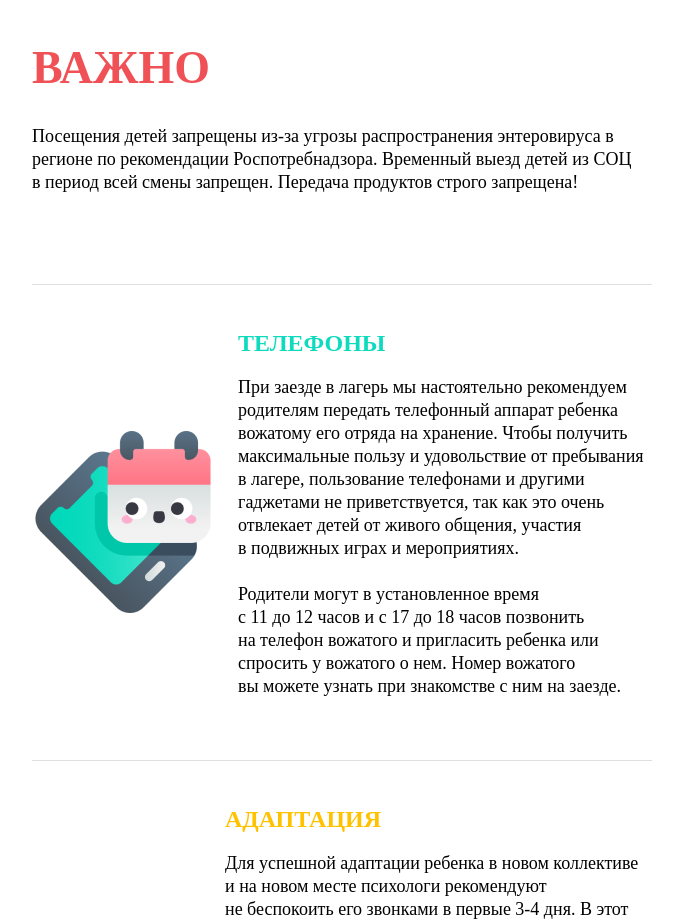
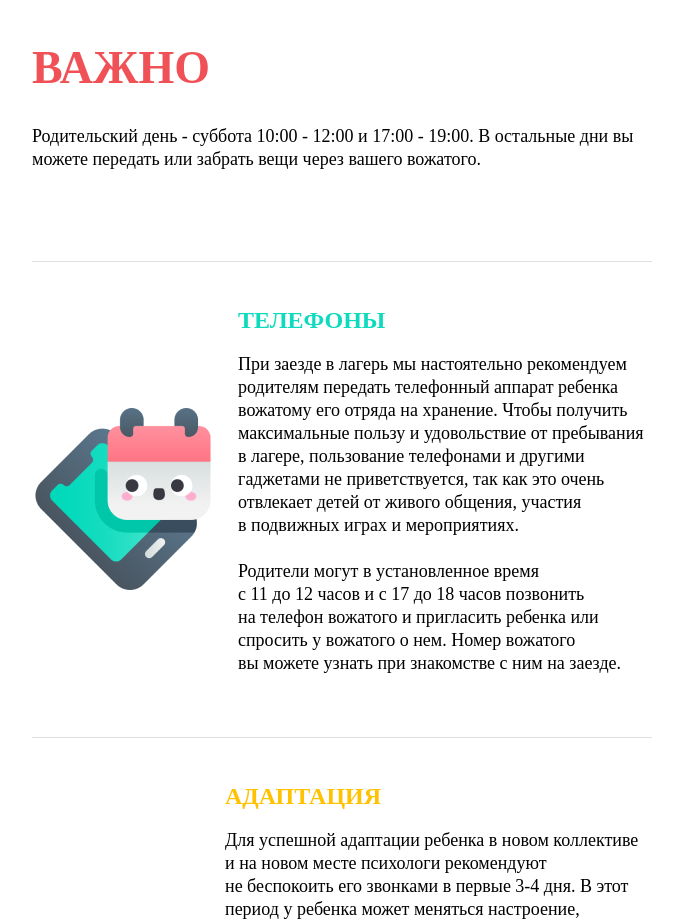
Before and after one commit to Amalthea-code/birch, a Vue app: page /parents in a window 1280 px wide. Shown: the part 7260-8182 px from the top of the page, without its empty margins (298-981 px from the left). Built offline with nearby package versions, Linux system fonts and the light colour scheme; a web font is replaced by a local one; what vue-the-mask would draw is missing.

Commit message:
фикс

```diff
--- a/src/components/blocks/DocsInfo.vue
+++ b/src/components/blocks/DocsInfo.vue
@@ -44,7 +44,7 @@
     </p>
     </info>
     <h2 class="docs-info__alert">Важно</h2>
-    <p class="docs-info__alert-text">Посещения детей запрещены из-за угрозы распространения энтеровируса в регионе по рекомендации  Роспотребнадзора. Временный выезд детей из&nbsp;СОЦ в&nbsp;период всей смены запрещен. Передача продуктов строго запрещена!</p>
+    <p class="docs-info__alert-text">Родительский день - суббота 10:00 - 12:00 и 17:00 - 19:00. В остальные дни вы можете передать или забрать вещи через вашего вожатого.</p>
     <div class="docs-info__box">
       <div class="docs-info__box-item">
         <img src="@/assets/images/photo/docs-info-1.jpg" alt="" class="docs-info__box-image">
```
